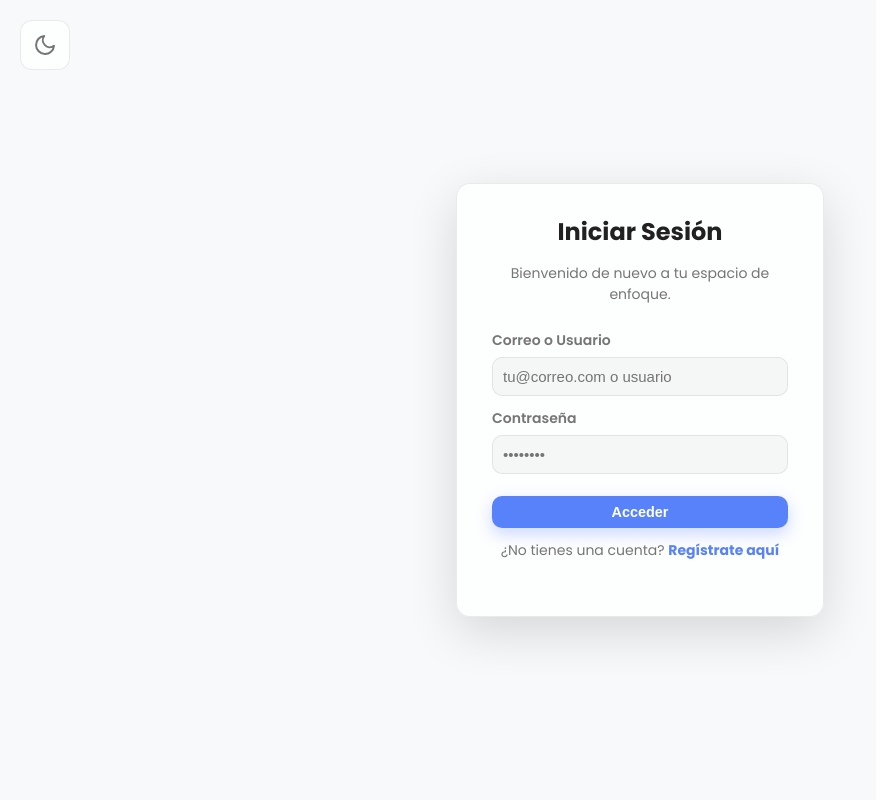
After one commit to OswaldoArceoR/ZenStudio, a PHP site: page /PHP/acceso.php in a window 1280 px wide. The commit adds this page. Shown: the whole page, without its empty margins (0-876 px from the left). Run offline with PHP 8.4, Linux system fonts and the light colour scheme.

Commit message:
commit para componer el inicio de session

```diff
--- a/JSX/inicio.index.jsx
+++ b/JSX/inicio.index.jsx
@@ -28,8 +28,8 @@ const LandingActions = () => {
             <div className="landing-actions__container">
                 <h2 className="landing-actions__title">¿Listo para empezar?</h2>
                 {/* Unificamos acceso en una sola página PHP con React */}
-                <a href="PHP/inicioSesion.php" className="landing-actions__button">Iniciar Sesión</a>
-                <a href="registro.html" className="landing-actions__button landing-actions__button--secondary">Registrarse</a>
+                <a href="php/acceso.php" className="landing-actions__button">Iniciar Sesión</a>
+                <a href="php/acceso.php?form=register" className="landing-actions__button landing-actions__button--secondary">Registrarse</a>
             </div>
         </section>
     );
--- /dev/null
+++ b/PHP/acceso.php
@@ -0,0 +1,111 @@
+<?php
+// Página unificada de Acceso (Login + Registro) con UI React
+session_start();
+?>
+<!DOCTYPE html>
+<html lang="es">
+<head>
+    <meta charset="UTF-8">
+    <meta name="viewport" content="width=device-width, initial-scale=1.0">
+    <title>Acceso - ZenStudio</title>
+
+    <!-- Estilos base y específicos de la UI -->
+    <link rel="stylesheet" href="../Final_UI/styles.css">
+    <link rel="stylesheet" href="../Final_UI/acceso.css">
+    <link rel="icon" href="../IMAGENES/ZenStudioLogo.png" type="image/png">
+    <link rel="stylesheet" href="https://fonts.googleapis.com/css2?family=Poppins:wght@300;400;600;700&display=swap">
+
+    <style>
+        .theme-toggle-btn { position: fixed; top: 20px; left: 20px; z-index: 1000; width: 50px; height: 50px; border-radius: 12px; background: var(--clr-panel); border: 1px solid var(--clr-border); cursor: pointer; color: var(--clr-text-muted); display: flex; align-items: center; justify-content: center; backdrop-filter: blur(10px); -webkit-backdrop-filter: blur(10px); transition: color .18s, background .18s, transform .18s, box-shadow .18s; }
+        .error-box { background: #ffdddd; color: #b30000; padding: 10px 14px; margin: 0 0 15px; border-radius: 8px; border-left: 5px solid #e60000; font-weight: 500; }
+        .form-container { max-width: 480px; margin: 0 auto; }
+        .form-group { margin-bottom: 12px; }
+        .form-group label { display:block; font-weight:600; margin-bottom:6px; }
+        .form-group input { width:100%; padding:10px; border:1px solid var(--clr-border); border-radius:10px; background: var(--clr-hover); color: var(--clr-text); }
+        .form-switch-text { text-align:center; margin-top: 12px; }
+        .form-switch-link { color: var(--clr-primary); text-decoration:none; font-weight:700; }
+        .form-switch-link:hover { text-decoration:underline; }
+        .form-scene { min-height: 100vh; display:flex; align-items:center; justify-content:center; padding: 40px 16px; }
+    </style>
+</head>
+<body>
+    <!-- Contenedor para el componente React del botón de tema -->
+    <div id="theme-toggle-root"></div>
+
+    <div class="form-scene">
+        <div class="form-flipper" id="form-flipper">
+            <!-- Cara frontal: Inicio de Sesión -->
+            <div class="form-face form-front">
+                <div class="form-container">
+                    <h2>Iniciar Sesión</h2>
+                    <p>Bienvenido de nuevo a tu espacio de enfoque.</p>
+
+                    <?php if (isset($_GET['error']) && (!isset($_GET['form']) || $_GET['form'] !== 'register')): ?>
+                        <div class="error-box"><?= htmlspecialchars($_GET['error']) ?></div>
+                    <?php endif; ?>
+
+                    <form action="inicioSesion.php" method="POST">
+                        <div class="form-group">
+                            <label for="login-user-or-email">Correo o Usuario</label>
+                            <input type="text" id="login-user-or-email" name="user_or_email" placeholder="tu@correo.com o usuario" required>
+                        </div>
+                        <div class="form-group">
+                            <label for="login-password">Contraseña</label>
+                            <input type="password" id="login-password" name="password" placeholder="••••••••" required>
+                        </div>
+                        <button type="submit" class="action-btn primary-btn" style="width:100%">Acceder</button>
+                    </form>
+
+                    <p class="form-switch-text">¿No tienes una cuenta? <a href="#" class="form-switch-link">Regístrate aquí</a></p>
+                </div>
+            </div>
+
+            <!-- Cara trasera: Registro -->
+            <div class="form-face form-back">
+                <div class="form-container">
+                    <h2>Crear Cuenta</h2>
+                    <p>Únete a ZenStudio y potencia tu productividad.</p>
+
+                    <?php if (isset($_GET['error']) && (isset($_GET['form']) && $_GET['form'] === 'register')): ?>
+                        <div class="error-box"><?= htmlspecialchars($_GET['error']) ?></div>
+                    <?php endif; ?>
+
+                    <form action="registroUsuario.php" method="POST">
+                        <div class="form-group"><label for="register-nombre">Nombre Completo</label><input type="text" id="register-nombre" name="nombre" placeholder="Nombre y apellidos" required></div>
+                        <div class="form-group"><label for="register-username">Nombre de Usuario</label><input type="text" id="register-username" name="username" placeholder="Ej: zen_master" required></div>
+                        <div class="form-group"><label for="register-email">Correo Electrónico</label><input type="email" id="register-email" name="email" placeholder="tu@correo.com" required></div>
+                        <div class="form-group"><label for="register-password">Contraseña</label><input type="password" id="register-password" name="password" placeholder="Mínimo 6 caracteres" required></div>
+                        <div class="form-group"><label for="register-confirm">Confirmar Contraseña</label><input type="password" id="register-confirm" name="confirm_password" placeholder="Repite tu contraseña" required></div>
+                        <button type="submit" class="action-btn primary-btn" style="width:100%">Registrarse</button>
+                    </form>
+
+                    <p class="form-switch-text">¿Ya tienes una cuenta? <a href="#" class="form-switch-link">Inicia sesión</a></p>
+                </div>
+            </div>
+        </div>
+    </div>
+
+    <!-- Lógica de flip y tema -->
+    <script src="../Final_UI/acceso.js"></script>
+
+    <!-- React y Babel -->
+    <script src="https://unpkg.com/react@18/umd/react.development.js" crossorigin></script>
+    <script src="https://unpkg.com/react-dom@18/umd/react-dom.development.js" crossorigin></script>
+    <script src="https://unpkg.com/@babel/standalone/babel.min.js"></script>
+
+    <!-- Componentes compartidos (ThemeToggleButton) -->
+    <script type="text/babel" src="../Final_UI/components.jsx"></script>
+
+    <script type="text/babel">
+        const themeRoot = ReactDOM.createRoot(document.getElementById('theme-toggle-root'));
+        themeRoot.render(<ThemeToggleButton />);
+
+        // Si llega con ?form=register, mostrar la cara de registro
+        const urlParams = new URLSearchParams(window.location.search);
+        const flipper = document.getElementById('form-flipper');
+        if (urlParams.get('form') === 'register') {
+            flipper?.classList.add('is-flipped');
+        }
+    </script>
+</body>
+</html>
--- a/PHP/cerrarSesion.php
+++ b/PHP/cerrarSesion.php
@@ -2,6 +2,6 @@
 session_start();
 session_destroy();
 
-header("Location: inicioSesion.php");
+header("Location: acceso.php");
 exit();
 ?>
--- a/PHP/paginaprincipal.php
+++ b/PHP/paginaprincipal.php
@@ -2,7 +2,7 @@
 session_start();
 // Verificar si el usuario está logueado
 if (!isset($_SESSION['user_id'])) {
-    header("Location: inicioSesion.php");
+    header("Location: acceso.php");
     exit();
 }
 
--- a/index.html
+++ b/index.html
@@ -31,8 +31,8 @@
         <div style="text-align:center; padding:40px;">
             <p>Para la mejor experiencia activa JavaScript. Mientras tanto:</p>
             <p>
-                <a href=".../PHP/cerrarSesion.php" style="margin-right:10px;" class="landing-actions__button">Iniciar Sesión</a>
-                <a href="registro.html" class="landing-actions__button landing-actions__button--secondary">Registrarse</a>
+                <a href=".../PHP/acceso.php" style="margin-right:10px;" class="landing-actions__button">Iniciar Sesión</a>
+                <a href=".../PHP/acceso.php?form=register" class="landing-actions__button landing-actions__button--secondary">Registrarse</a>
             </p>
         </div>
     </noscript>
```
Also changed, not shown: PHP/inicioSesion.php (+4 -4 lines).
